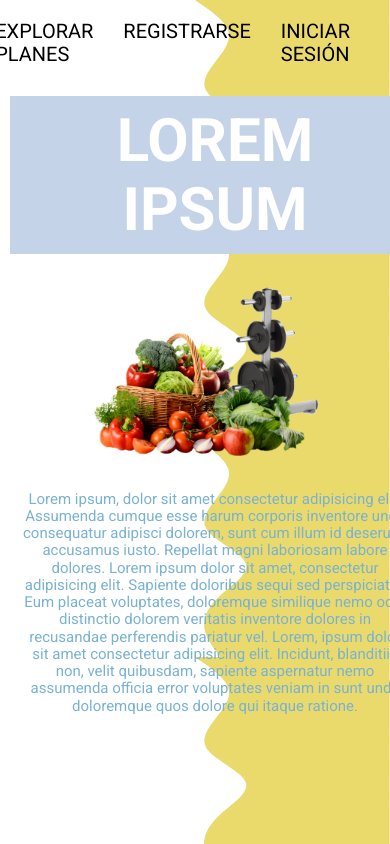
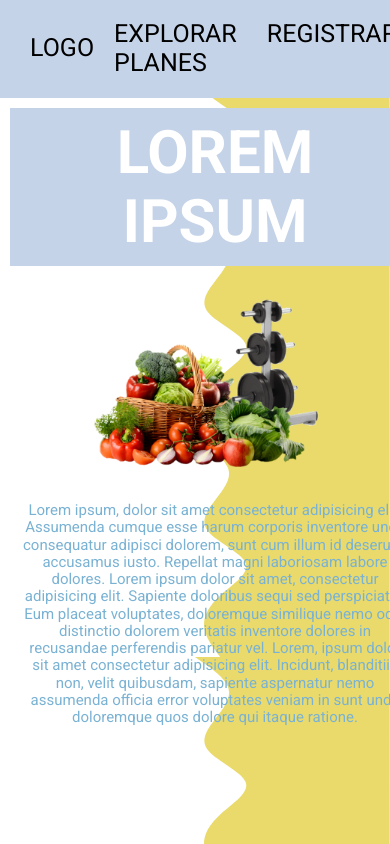
Before and after one commit to JoseLuisLaraRubio/Desarrollo_Web, an Angular app in the folder src/GymApp/WebApp/: page / in a window 390 px wide. Built offline with nearby package versions, Linux system fonts and the light colour scheme.

Commit message:
Add Home Nav Bar - Add Functional Register

```diff
--- /dev/null
+++ b/src/GymApp/WebApp/src/app/components/home-nav-bar/home-nav-bar.component.html
@@ -0,0 +1,10 @@
+<nav>
+  <div class="container-logo">
+    <a routerLink="/">Logo</a>
+  </div>
+  <div class="container-nav">
+    <a routerLink="/explore">Explorar Planes</a>
+    <a routerLink="/register">Registrarse</a>
+    <a routerLink="/login">Iniciar Sesión</a>
+  </div>
+</nav>
--- /dev/null
+++ b/src/GymApp/WebApp/src/app/components/home-nav-bar/home-nav-bar.component.scss
@@ -0,0 +1,23 @@
+nav {
+  background-color: var(--light-blue);
+  display: flex;
+  align-items: center;
+  justify-content: space-between;
+
+  a {
+    text-transform: uppercase;
+    color: var(--black);
+    font-size: 2.5rem;
+  }
+
+  .container-logo {
+    padding-left: 3rem;
+  }
+
+  .container-nav {
+    display: flex;
+    gap: 3rem;
+    justify-content: end;
+    padding: 2rem;
+  }
+}
--- a/src/GymApp/WebApp/src/app/pages/home-page/home-page.component.html
+++ b/src/GymApp/WebApp/src/app/pages/home-page/home-page.component.html
@@ -1,9 +1,5 @@
 <div class="background">
-  <nav>
-    <a routerLink="/explore">Explorar Planes</a>
-    <a routerLink="/register">Registrarse</a>
-    <a routerLink="/login">Iniciar Sesión</a>
-  </nav>
+  <app-home-nav-bar></app-home-nav-bar>
 
   <main>
     <div class="container">
--- a/src/GymApp/WebApp/src/app/pages/home-page/home-page.component.scss
+++ b/src/GymApp/WebApp/src/app/pages/home-page/home-page.component.scss
@@ -1,25 +1,9 @@
-
-
 .background {
-  margin: 0 3rem 0 3rem;
   background-image: url("/backgrounds/home-page.svg");
   background-size: cover;
   width: 100%;
   height: 100vh;
   overflow-x: hidden;
-}
-
-nav {
-  display: flex;
-  gap: 3rem;
-  justify-content: end;
-  padding: 2rem;
-  margin-right: 2rem;
-  a {
-    text-transform: uppercase;
-    color: var(--black);
-    font-size: 2.5rem;
-  }
 }
 
 h1 {
@@ -39,7 +23,6 @@ h1 {
   place-items: center;
   align-items: start;
   justify-items: center;
-  padding-top: 1rem;
   padding: 3rem;
 }
 
@@ -69,11 +52,10 @@ h1 {
   margin-left: 1rem;
 }
 
-
 @media (max-width: 1100px) {
   .background {
-  background-size: contain;
-  margin: 0;
+    background-size: contain;
+    margin: 0;
   }
   .container {
     display: flex;
@@ -113,12 +95,4 @@ h1 {
     width: 100%;
     text-align: center;
   }
-
-  nav {
-    a {
-      text-transform: uppercase;
-      color: var(--black);
-      font-size: 2rem;
-    }
-  }
 }
--- a/src/GymApp/WebApp/src/app/pages/home-page/home-page.component.ts
+++ b/src/GymApp/WebApp/src/app/pages/home-page/home-page.component.ts
@@ -1,10 +1,11 @@
 import { Component } from '@angular/core';
 import { RouterLink } from '@angular/router';
+import { HomeNavBarComponent } from '../../components/home-nav-bar/home-nav-bar.component';
 
 @Component({
   selector: 'app-home-page',
   standalone: true,
-  imports: [RouterLink],
+  imports: [RouterLink, HomeNavBarComponent],
   templateUrl: './home-page.component.html',
   styleUrl: './home-page.component.scss'
 })
--- a/src/GymApp/WebApp/src/app/pages/login-page/login-page.component.html
+++ b/src/GymApp/WebApp/src/app/pages/login-page/login-page.component.html
@@ -1,3 +1,4 @@
+<app-home-nav-bar></app-home-nav-bar>
 <main>
   <div class="background"></div>
   <div class="container">
--- a/src/GymApp/WebApp/src/app/pages/login-page/login-page.component.scss
+++ b/src/GymApp/WebApp/src/app/pages/login-page/login-page.component.scss
@@ -5,7 +5,7 @@ main {
 
 .background {
   background-color: var(--yellow);
-  height: 100vh;
+  height: 95vh;
 }
 
 .container {
--- a/src/GymApp/WebApp/src/app/pages/login-page/login-page.component.ts
+++ b/src/GymApp/WebApp/src/app/pages/login-page/login-page.component.ts
@@ -1,10 +1,11 @@
 import { Component } from "@angular/core";
 import { Router } from "@angular/router";
+import { HomeNavBarComponent } from "../../components/home-nav-bar/home-nav-bar.component";
 
 @Component({
   selector: "app-login-page",
   standalone: true,
-  imports: [],
+  imports: [HomeNavBarComponent],
   templateUrl: "./login-page.component.html",
   styleUrl: "./login-page.component.scss",
 })
--- a/src/GymApp/WebApp/src/app/pages/register-page/register-page.component.html
+++ b/src/GymApp/WebApp/src/app/pages/register-page/register-page.component.html
@@ -1,3 +1,4 @@
+<app-home-nav-bar></app-home-nav-bar>
 <main>
   <div class="container-title">
     <h1>Bienvenido A Nombre</h1>
@@ -5,26 +6,26 @@
       Este cuestionario nos ayudará a generar un plan de entrenamiento
       personalizado para ti.
     </p>
-    <progress max="100" value="30"></progress>
+    <progress max="100" [value]="progressValue"></progress>
   </div>
   <div class="container-questions">
-    <h2>Pregunta 3</h2>
+    <h2>Pregunta {{questionNumber}}</h2>
 
-    <div class="container-checkbox">
+    <div class="container-radio">
       <input type="radio" id="question1" name="question"/>
       <label for="question1">Respuesta 1</label>
     </div>
 
-    <div class="container-checkbox">
+    <div class="container-radio">
       <input type="radio" id="question2" name="question"/>
       <label for="question2">Respuesta 2</label>
     </div>
 
-    <div class="container-checkbox">
+    <div class="container-radio">
       <input type="radio" id="question3" name="question"/>
       <label for="question3">Respuesta 3</label>
     </div>
 
-    <input type="button" value="CONTINUAR" />
+    <input type="button" value="CONTINUAR" (click)="changeProgressValue(); changeQuestionNumber()"/>
   </div>
 </main>
--- a/src/GymApp/WebApp/src/app/pages/register-page/register-page.component.scss
+++ b/src/GymApp/WebApp/src/app/pages/register-page/register-page.component.scss
@@ -37,7 +37,7 @@ main {
   }
 }
 
-.container-checkbox {
+.container-radio {
   background-color: lightgray;
   display: flex;
   gap: 1rem;
--- a/src/GymApp/WebApp/src/app/pages/register-page/register-page.component.ts
+++ b/src/GymApp/WebApp/src/app/pages/register-page/register-page.component.ts
@@ -1,12 +1,37 @@
-import { Component } from '@angular/core';
+import { Component } from "@angular/core";
+import { HomeNavBarComponent } from "../../components/home-nav-bar/home-nav-bar.component";
+import { range } from "../../utilities/random";
+import { FormsModule } from "@angular/forms";
 
 @Component({
-  selector: 'app-register-page',
+  selector: "app-register-page",
   standalone: true,
-  imports: [],
-  templateUrl: './register-page.component.html',
-  styleUrl: './register-page.component.scss'
+  imports: [HomeNavBarComponent, FormsModule],
+  templateUrl: "./register-page.component.html",
+  styleUrl: "./register-page.component.scss",
 })
 export class RegisterPageComponent {
+  private _progressValue: number;
+  private _questionNumber: number;
 
+  constructor() {
+    this._progressValue = range(0, 30);
+    this._questionNumber = 1;
+  }
+
+  public changeProgressValue(): void {
+    this._progressValue = range(this._progressValue, 100);
+  }
+
+  public changeQuestionNumber(): void {
+    this._questionNumber++;
+  }
+
+  public get progressValue() {
+    return this._progressValue;
+  }
+
+  public get questionNumber() {
+    return this._questionNumber;
+  }
 }
```
Also changed, not shown: src/GymApp/WebApp/src/app/components/home-nav-bar/home-nav-bar.component.ts (added, +13 -0 lines), 1 other file (tests, documents, lock files or other folders).
